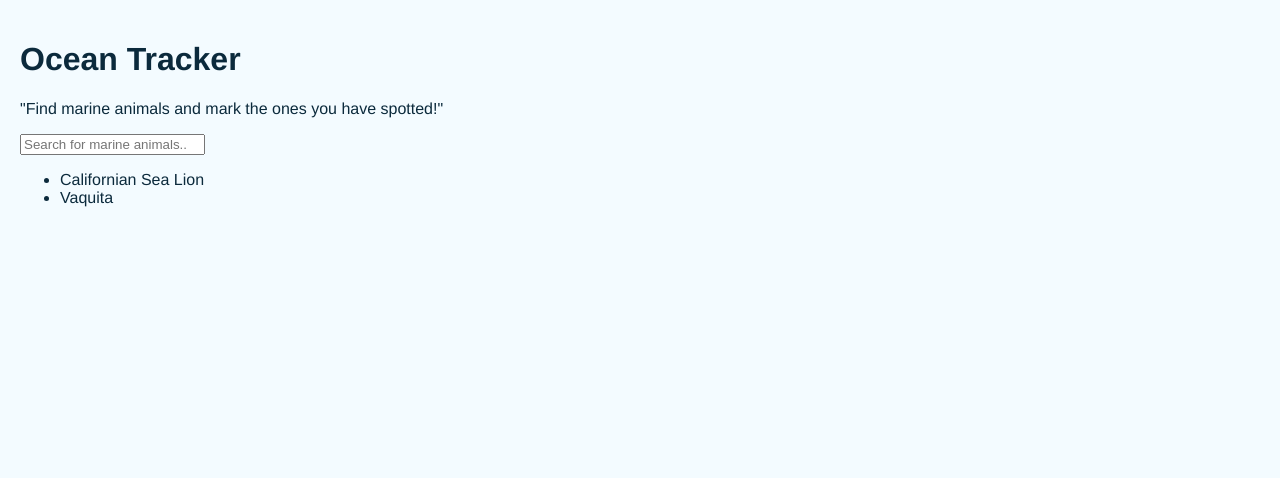
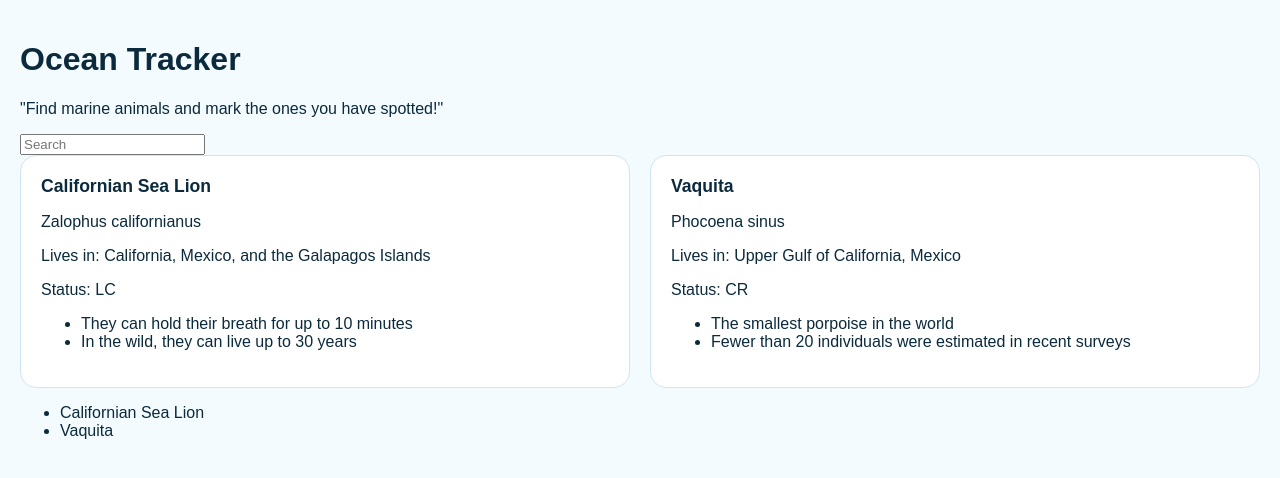
Before and after one commit to dariusszs/ocean_marine_life_tracker, a plain HTML site: page index.html in a window 1280 px wide. Drawn offline with Linux system fonts and the light colour scheme.

Commit message:
initial commit

```diff
--- a/app.js
+++ b/app.js
@@ -3,17 +3,61 @@ let spotCount = 0;
 spotCount = spotCount + 1;
 console.log(speciesName);
 console.log(spotCount);
+
 const animals = [
-    {
-        name: "Californian Sea Lion", status: " Not Endangered", location: "California Coast"
-    },
-    {
-        name: "Vaquita", status: " Critically Endangered", location: "Gulf of California"
-    }
+  {
+    name: "Californian Sea Lion",
+    scientific: "Zalophus californianus",
+    status: "LC",
+    where: "California, Mexico, and the Galapagos Islands",
+    facts: [
+      "They can hold their breath for up to 10 minutes",
+      "In the wild, they can live up to 30 years"
+    ]
+  },
+  {
+    name: "Vaquita",
+    scientific: "Phocoena sinus",
+    status: "CR",
+    where: "Upper Gulf of California, Mexico",
+    facts: [
+      "The smallest porpoise in the world",
+      "Fewer than 20 individuals were estimated in recent surveys"
+    ]
+  }
 ];
-console.log(animals[0].name); //Californian Sea Lion
-console.log(animals.length); //2
-function describeAnimal(animal) {
-    return animal.name + " is " + animal.status;
+
+const grid = document.getElementById("grid");
+
+if (grid) {
+  animals.forEach((animal) => {
+    const card = document.createElement("div");
+    card.className = "card";
+
+    const title = document.createElement("h2");
+    title.textContent = animal.name;
+
+    const scientific = document.createElement("p");
+    scientific.textContent = animal.scientific;
+
+    const where = document.createElement("p");
+    where.textContent = "Lives in: " + animal.where;
+
+    const status = document.createElement("p");
+    status.textContent = "Status: " + animal.status;
+
+    const factsList = document.createElement("ul");
+    animal.facts.forEach((fact) => {
+      const item = document.createElement("li");
+      item.textContent = fact;
+      factsList.appendChild(item);
+    });
+
+    card.appendChild(title);
+    card.appendChild(scientific);
+    card.appendChild(where);
+    card.appendChild(status);
+    card.appendChild(factsList);
+    grid.appendChild(card);
+  });
 }
-console.log(describeAnimal(animals[1])); //Vaquita is Critically Endangered
--- a/index.html
+++ b/index.html
@@ -8,7 +8,8 @@
 <body>
     <h1> Ocean Tracker</h1>
 <p> "Find marine animals and mark the ones you have spotted!" </p>
-<input type="search" id="search" placeholder="Search for marine animals...">
+<input type="search" id="search" placeholder="Search">
+
 <div id="grid"></div>
 <ul>
     <li>Californian Sea Lion</li>
@@ -26,7 +27,7 @@
     gap: 20px;
 }
 body {
-    font-family:'Franklin Gothic Medium', 'Arial Narrow', Arial, sans-serif;
+    font-family: sans-serif;
     background: #f3fbff;
     color: #0b2a3c;
     margin: 0;
```
